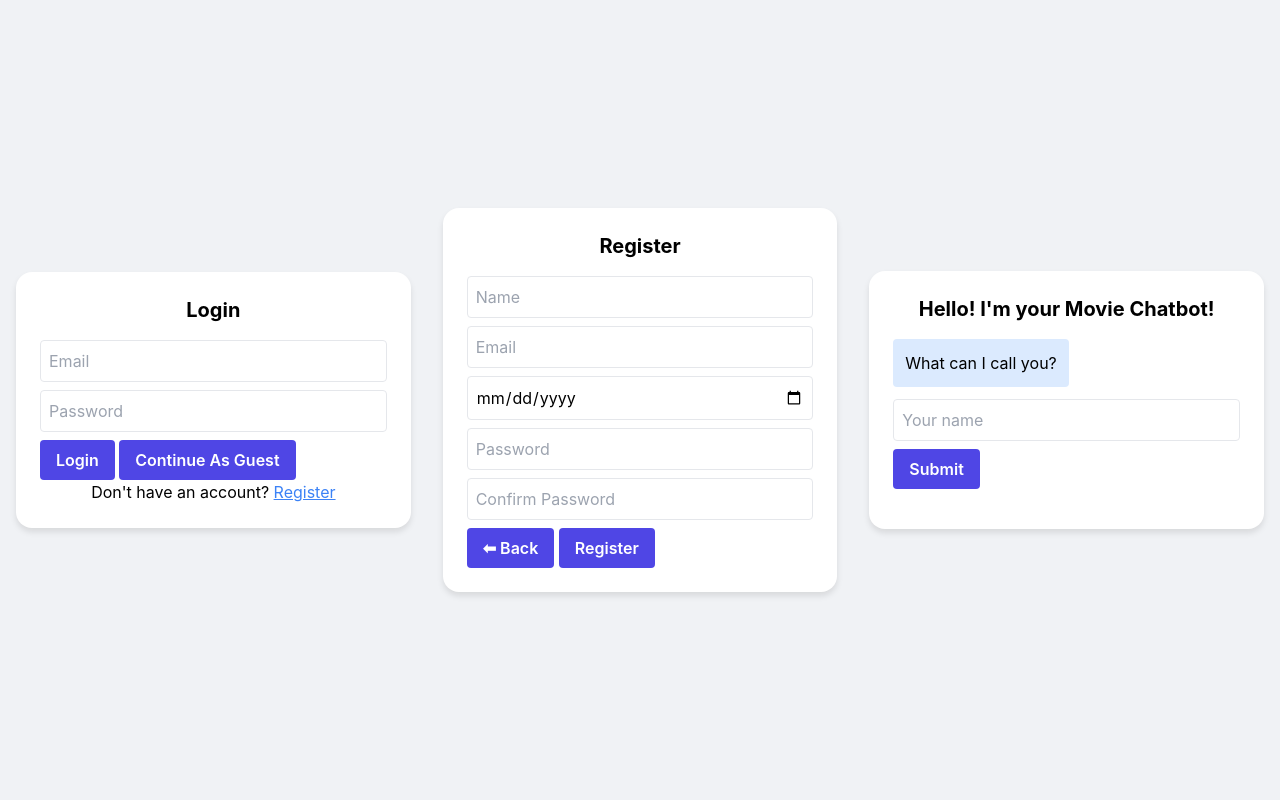
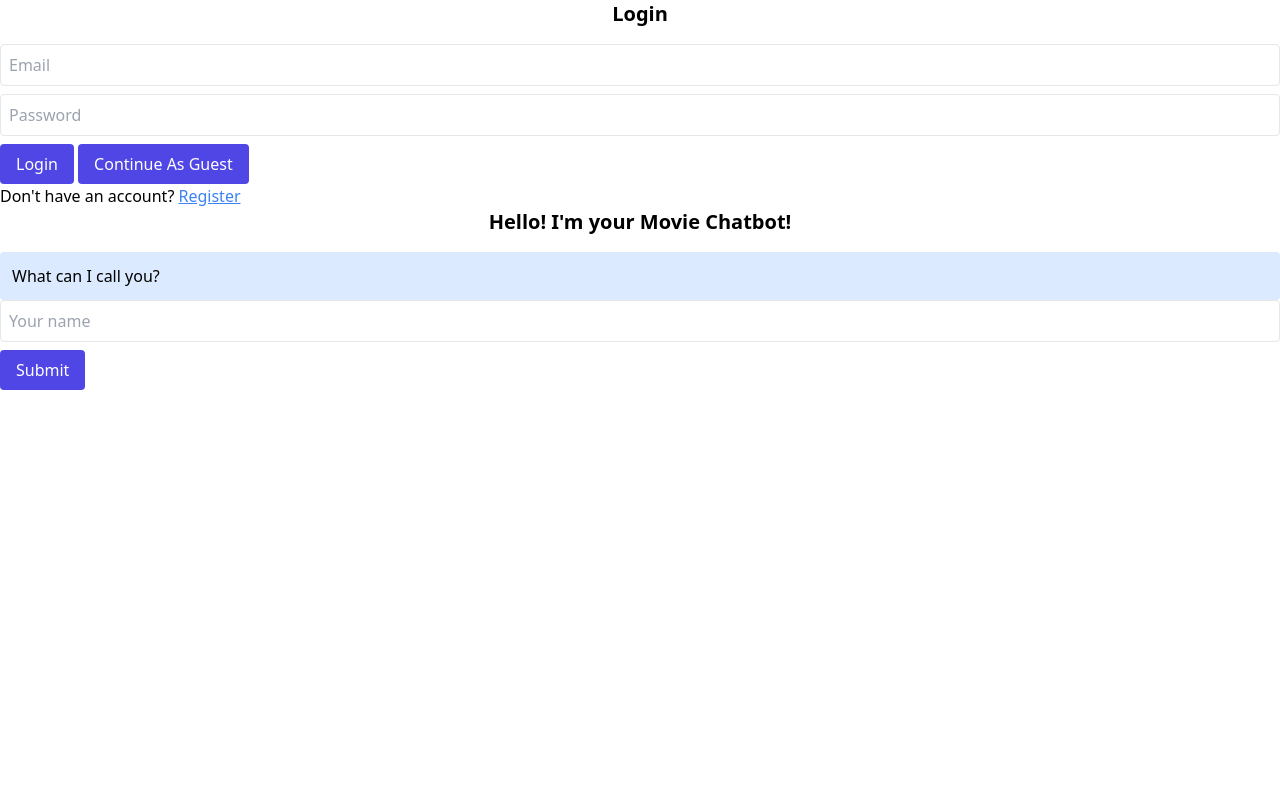
Before and after one commit to BrendxnW/movie-recommender, a Django app: template movie_rec/templates/login.html in a window 1280 px wide. Run offline with Django 5.2, Linux system fonts and the light colour scheme; the template is opened without the code that fills it, so the values that code supplies are empty; parts of the project's set-up code (start-up, migrations or seed data) failed here and were passed over; some libraries are stand-ins or nearby versions.

Commit message:
seperated register to it's own html and added a base html for the header

```diff
--- a/movie_rec/static/css/styles.css
+++ b/movie_rec/static/css/styles.css
@@ -1,4 +1,3 @@
-
 body {
     font-family: "Inter", sans-serif;
     background-color: #f0f2f5;
--- a/movie_rec/templates/login.html
+++ b/movie_rec/templates/login.html
@@ -1,130 +1,12 @@
+{% load static %}
+
 <!DOCTYPE html>
 <html lang="en">
 <head>
     <meta charset="UTF-8">
-    <title>Movie Recommender Chatbot</title>
+    <title>Movie Recommender</title>
     <script src="https://cdn.tailwindcss.com"></script>
-    <style>
-        body {
-            font-family: "Inter", sans-serif;
-            background-color: #f0f2f5;
-            display: flex;
-            justify-content: center;
-            align-items: center;
-            min-height: 100vh;
-            margin: 0;
-        }
-
-        p {
-          text-align: center;
-          margin-bottom: 10px;
-        }
-
-        p a {
-          text-decoration: none;
-        }
-
-        p a:hover {
-          text-decoration: underline;
-          color: #4f46e5;
-        }
-
-        .chat-container {
-            width: 100%;
-            max-width: 500px;
-            background-color: #ffffff; /* White background for chat */
-            border-radius: 1rem; /* Rounded corners */
-            box-shadow: 0 4px 6px rgba(0, 0, 0, 0.1); /* Subtle shadow */
-            overflow: hidden;
-            display: flex;
-            flex-direction: column;
-            padding: 1.5rem;
-            margin: 1rem; /* Add some margin for smaller screens */
-        }
-        .message-bubble {
-            background-color: #e2e8f0; /* Light blue-gray for bot messages */
-            padding: 0.75rem 1rem;
-            border-radius: 0.75rem; /* Rounded corners for bubbles */
-            margin-bottom: 0.75rem;
-            max-width: 80%;
-            align-self: flex-start; /* Align bot messages to the left */
-        }
-        .user-message-bubble {
-            background-color: #3b82f6; /* Blue for user messages */
-            color: white;
-            padding: 0.75rem 1rem;
-            border-radius: 0.75rem;
-            margin-bottom: 0.75rem;
-            max-width: 80%;
-            align-self: flex-end; /* Align user messages to the right */
-        }
-
-        .button-group {
-            display: flex;
-            justify-content: center;
-            gap: 0.75rem;
-            margin-top: 1rem;
-        }
-
-        .button-group button {
-            padding: 0.5rem 1rem;
-            border: none;
-            background-color: #4f46e5;
-            color: white;
-            border-radius: 0.5rem;
-            font-weight: bold;
-            transition: background-color 0.2s ease-in-out;
-            cursor: pointer;
-        }
-
-        .button-group button:hover {
-            background-color: #4338ca;
-        }
-
-        .submit-button {
-            background-color: #4f46e5;
-            color: white;
-            padding: 0.75rem 1.5rem;
-            border-radius: 0.75rem;
-            font-weight: 600;
-            cursor: pointer;
-            transition: background-color 0.2s ease-in-out;
-            text-align: center;
-        }
-        .submit-button:hover {
-            background-color: #4338ca;
-        }
-
-        /* Responsive adjustments */
-        @media (min-width: 640px) { /* sm breakpoint */
-            .button-group {
-                flex-direction: row; /* Buttons side-by-side on larger screens */
-                justify-content: center;
-            }
-        }
-
-        .autocomplete-suggestions {
-          list-style: none;
-          margin: 0;
-          padding: 0;
-          box-shadow: 0 4px 6px rgba(0,0,0,0.1);
-        }
-        .autocomplete-suggestions li {
-          padding: 8px 12px;
-          cursor: pointer;
-          border-bottom: 1px solid #f0f0f0;
-        }
-        .autocomplete-suggestions li:last-child {
-          border-bottom: none;
-        }
-        .autocomplete-suggestions li.active,
-        .autocomplete-suggestions li:hover {
-          background-color: #f8f9fa;
-        }
-        .hidden {
-          display: none;
-        }
-    </style>
+    <link rel="stylesheet" href="{% static 'css/styles/css' %}">
 </head>
 
 <body>
@@ -139,19 +21,6 @@
     </form>
   </div>
 
-    <div id="register-form" class="chat-container">
-    <form action="">
-      <h2 class="text-xl font-bold mb-4 text-center">Register</h2>
-      <input type="text" class="border p-2 rounded w-full mb-2" name="name" placeholder="Name" required>
-      <input type="email" class="border p-2 rounded w-full mb-2" name="email" placeholder="Email" required>
-      <input type="date" class="border p-2 rounded w-full mb-2" name="date" placeholder="Birthday" required>
-      <input type="password" class="border p-2 rounded w-full mb-2" name="password" placeholder="Password" required>
-      <input type="password" class="border p-2 rounded w-full mb-2" name="password" placeholder="Confirm Password" required>
-
-      <button type="submit" name="action" value="back" class="submit-button bg-indigo-600 text-white px-4 py-2 rounded">⬅ Back</button>
-      <button type="submit" class="submit-button bg-indigo-600 text-white px-4 py-2 rounded" >Register</button>
-    </form>
-  </div>
 
   <!-- Greeting and gets the user's name -->
   <div id="app" class="chat-container">
--- a/movie_rec/views.py
+++ b/movie_rec/views.py
@@ -301,4 +301,4 @@
         context['feature'] = 'remixer'
         context['imdb_movies'] = load_imdb_titles()
 
-    return render(request, "movie_rec/recommend.html", context)
+    return render(request, "register.html", context)
```
Also changed, not shown: movie_rec/templates/register.html (+27 -0 lines), db.sqlite3, movie_rec/templates/base.html (added).
